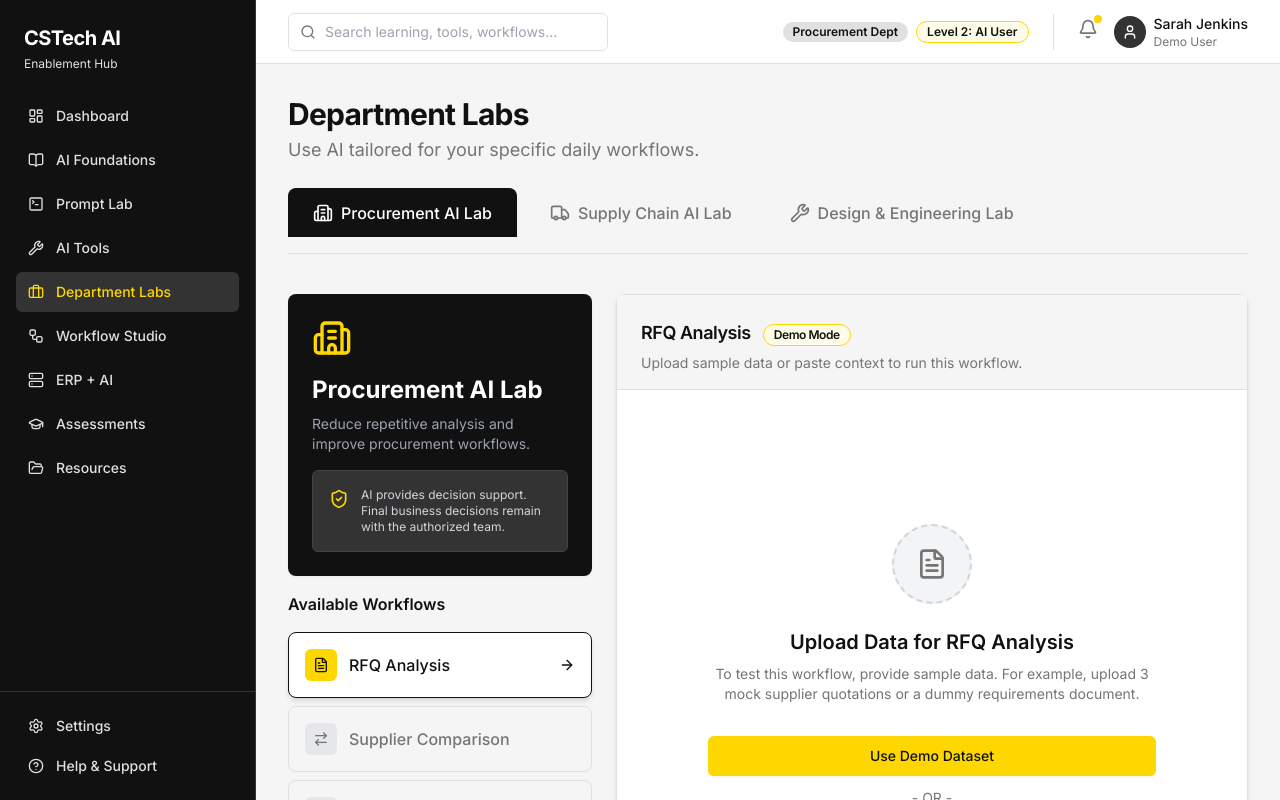
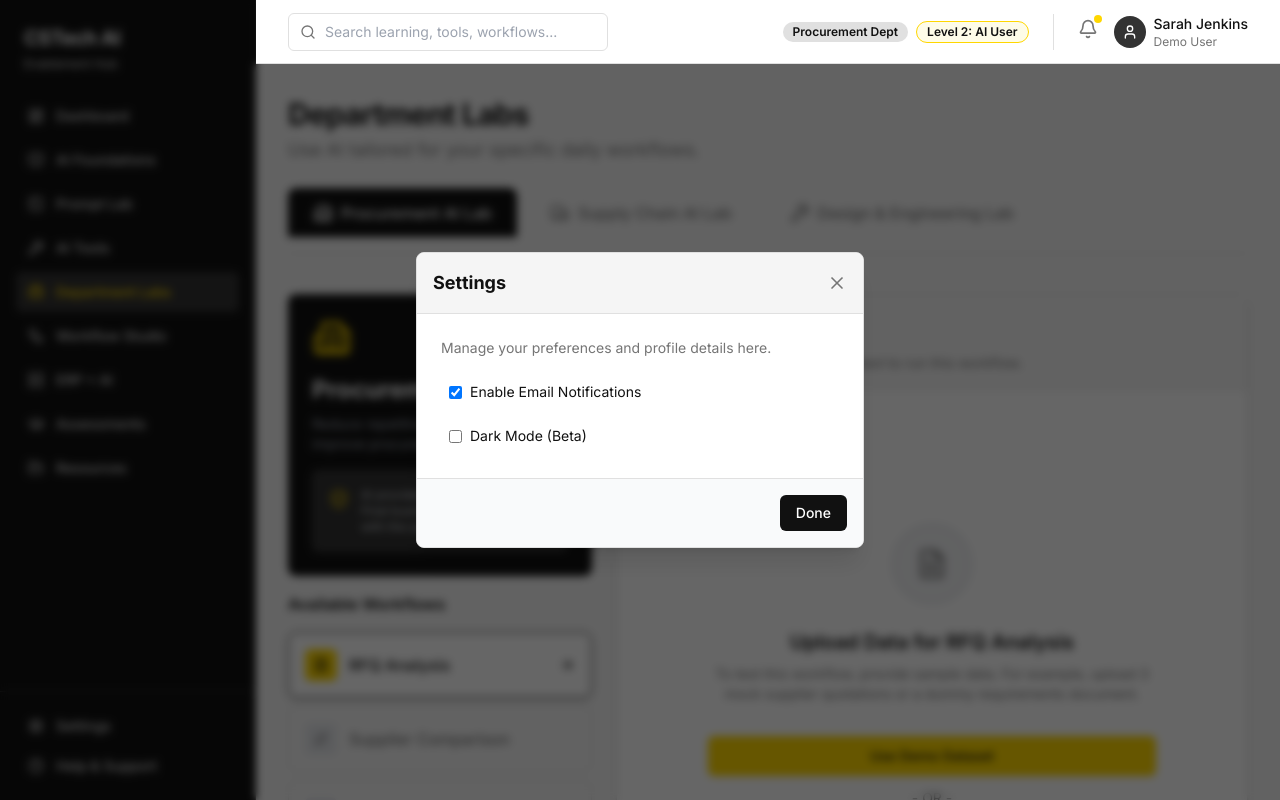
Before and after one commit to pruthvirajtarode/CSTech-AI-Enablement-Hub, a React (Vite) app: page /departments in a window 1280 px wide. Both pictures are taken after a click on the button "Settings". Shown: the top 800 px of the page. Built offline with nearby package versions, Linux system fonts and the light colour scheme.

Commit message:
Replace alert dialogs with custom UI modals for Settings and Help in Sidebar

```diff
--- a/src/components/navigation/Sidebar.tsx
+++ b/src/components/navigation/Sidebar.tsx
@@ -1,4 +1,4 @@
-
+import { useState } from 'react';
 import { NavLink } from 'react-router-dom';
 import { cn } from '../../lib/utils';
 import {
@@ -12,10 +12,13 @@ import {
   GraduationCap,
   FolderOpen,
   Settings,
-  HelpCircle
+  HelpCircle,
+  X
 } from 'lucide-react';
 
 export function Sidebar() {
+  const [activeModal, setActiveModal] = useState<'settings' | 'help' | null>(null);
+
   const navItems = [
     { name: 'Dashboard', path: '/dashboard', icon: LayoutDashboard },
     { name: 'AI Foundations', path: '/foundations', icon: BookOpen },
@@ -55,14 +58,65 @@ export function Sidebar() {
 
       <div className="p-4 mt-auto border-t border-brand-charcoal">
         <nav className="space-y-1">
-          <button onClick={(e) => { e.preventDefault(); alert("Settings modal is coming soon!"); }} className="w-full flex items-center gap-3 px-3 py-2 text-sm font-medium text-brand-gray hover:text-brand-white">
+          <button onClick={(e) => { e.preventDefault(); setActiveModal('settings'); }} className="w-full flex items-center gap-3 px-3 py-2 text-sm font-medium text-brand-gray hover:text-brand-white transition-colors">
             <Settings className="w-4 h-4" /> Settings
           </button>
-          <button onClick={(e) => { e.preventDefault(); alert("Help & Support modal is coming soon!"); }} className="w-full flex items-center gap-3 px-3 py-2 text-sm font-medium text-brand-gray hover:text-brand-white">
+          <button onClick={(e) => { e.preventDefault(); setActiveModal('help'); }} className="w-full flex items-center gap-3 px-3 py-2 text-sm font-medium text-brand-gray hover:text-brand-white transition-colors">
             <HelpCircle className="w-4 h-4" /> Help & Support
           </button>
         </nav>
       </div>
+
+      {activeModal && (
+        <div className="fixed inset-0 bg-black/60 z-50 flex items-center justify-center p-4 backdrop-blur-sm" onClick={() => setActiveModal(null)}>
+          <div className="bg-white rounded-lg shadow-xl w-full max-w-md overflow-hidden text-brand-black border border-brand-gray" onClick={e => e.stopPropagation()}>
+            <div className="flex justify-between items-center p-4 border-b border-brand-gray bg-brand-lightGray">
+              <h2 className="text-lg font-bold">
+                {activeModal === 'settings' ? 'Settings' : 'Help & Support'}
+              </h2>
+              <button onClick={() => setActiveModal(null)} className="text-brand-darkGray hover:text-brand-black transition-colors">
+                <X className="w-5 h-5" />
+              </button>
+            </div>
+            <div className="p-6">
+              {activeModal === 'settings' ? (
+                <div className="space-y-4">
+                  <p className="text-sm text-brand-darkGray">Manage your preferences and profile details here.</p>
+                  <div className="space-y-2">
+                    <label className="flex items-center gap-2 text-sm cursor-pointer hover:bg-gray-50 p-2 rounded-md">
+                      <input type="checkbox" className="text-brand-yellow focus:ring-brand-yellow rounded" defaultChecked />
+                      Enable Email Notifications
+                    </label>
+                    <label className="flex items-center gap-2 text-sm cursor-pointer hover:bg-gray-50 p-2 rounded-md">
+                      <input type="checkbox" className="text-brand-yellow focus:ring-brand-yellow rounded" />
+                      Dark Mode (Beta)
+                    </label>
+                  </div>
+                </div>
+              ) : (
+                <div className="space-y-4">
+                  <p className="text-sm text-brand-darkGray">Need assistance? Check our resources or contact the IT helpdesk.</p>
+                  <div className="grid gap-2">
+                    <button className="text-left text-sm bg-gray-50 hover:bg-gray-100 p-3 rounded-md border border-gray-200 transition-colors">
+                      <strong className="block mb-1">View Documentation</strong>
+                      <span className="text-brand-darkGray">Read the setup and usage guides.</span>
+                    </button>
+                    <button className="text-left text-sm bg-gray-50 hover:bg-gray-100 p-3 rounded-md border border-gray-200 transition-colors">
+                      <strong className="block mb-1">Contact Support</strong>
+                      <span className="text-brand-darkGray">Email the CSTech AI Enablement team.</span>
+                    </button>
+                  </div>
+                </div>
+              )}
+            </div>
+            <div className="p-4 border-t border-brand-gray bg-gray-50 flex justify-end">
+              <button onClick={() => setActiveModal(null)} className="px-4 py-2 bg-brand-black text-white rounded-md text-sm font-medium hover:bg-gray-800 transition-colors">
+                Done
+              </button>
+            </div>
+          </div>
+        </div>
+      )}
     </aside>
   );
 }
```
